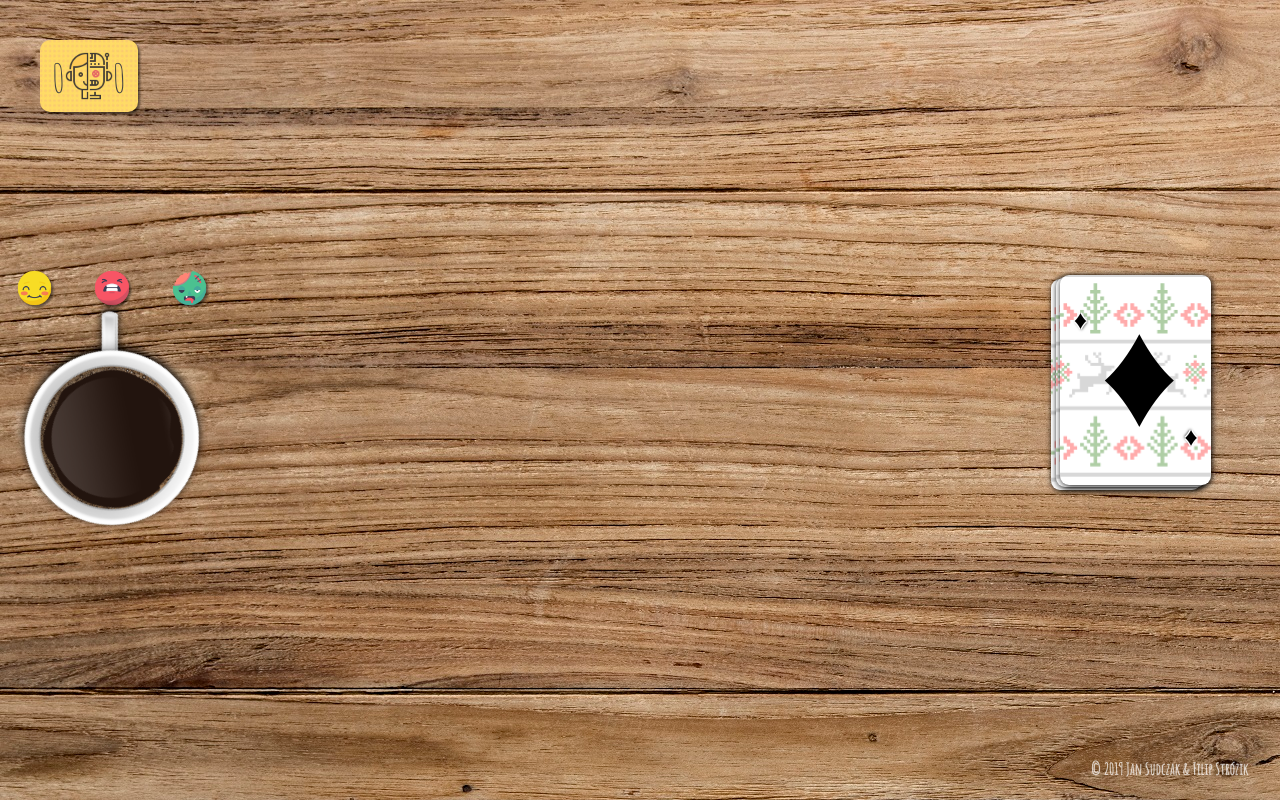
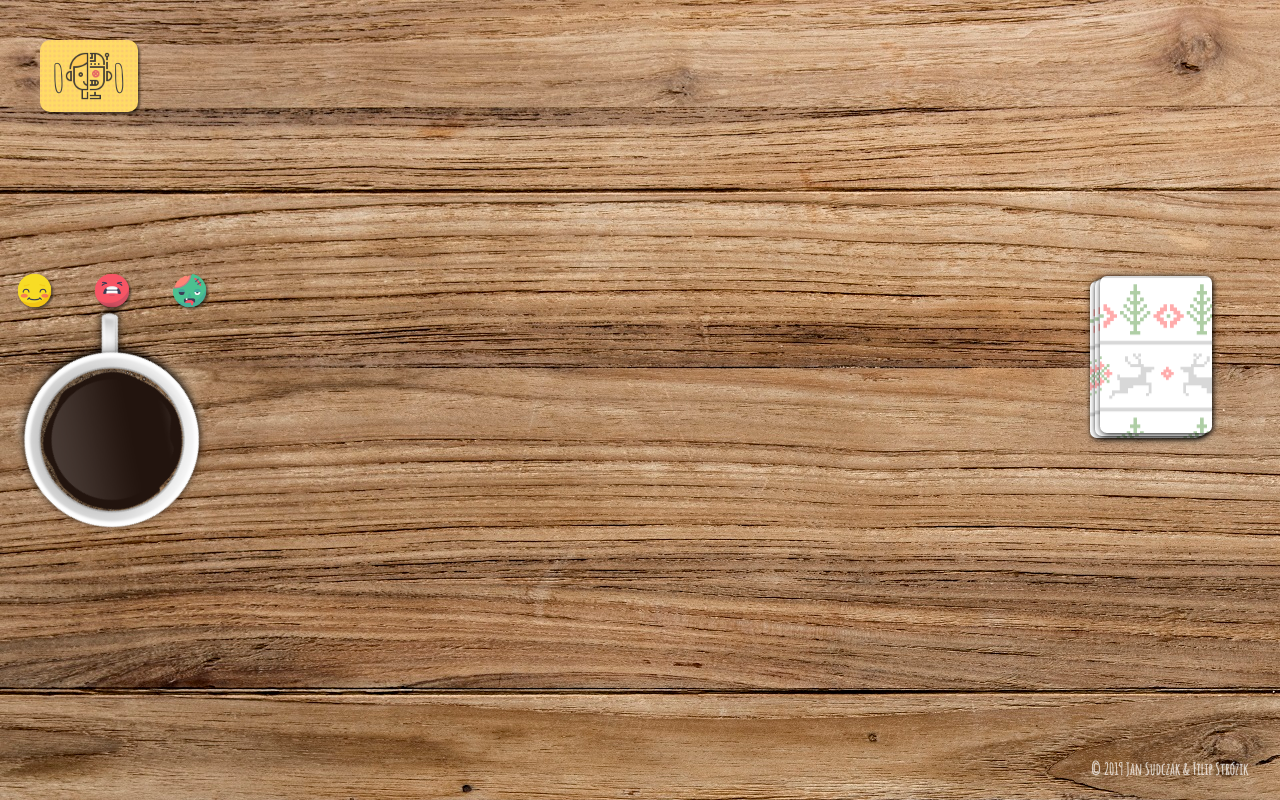
Before and after one commit to parostatkiem-zz/studia-Ventti, a React (Create React App) app: page / in a window 1280 px wide. Built offline with nearby package versions, Linux system fonts and the light colour scheme.

Commit message:
latest improvements

```diff
--- a/src/App.scss
+++ b/src/App.scss
@@ -1,7 +1,7 @@
 .App {
   text-align: center;
   background-color: #282c34;
-  background-image: url("wood_bg.jpg");
+  background-image: url('wood_bg.jpg');
   width: 100vw;
   height: 100vh;
   color: white;
--- /dev/null
+++ b/src/_variables.scss
@@ -0,0 +1 @@
+$cardSize: 7rem;
--- a/src/components/Card/card.js
+++ b/src/components/Card/card.js
@@ -1,9 +1,9 @@
-import React from "react";
-import "./Card.scss";
-import classNames from "classnames";
+import React from 'react';
+import './Card.scss';
+import classNames from 'classnames';
 
 const Card = ({ value, mark }) => (
-  <div className={classNames("card", { red: mark === 0 || mark === 3 })}>
+  <div className={classNames('card', { red: mark === 0 || mark === 3 })}>
     <span className="value">{GetValueSymbol(value)}</span>
     <span className="mark">{GetMarkSymbol(mark)}</span>
 
@@ -15,26 +15,26 @@ const Card = ({ value, mark }) => (
 );
 
 const GetValueSymbol = value => {
-  if (value === 1) return "A";
+  if (value === 1) return 'A';
   if (value >= 2 && value <= 10) {
     return value;
   }
-  if (value === 11) return "J";
-  if (value === 12) return "Q";
-  if (value === 13) return "K";
+  if (value === 11) return 'J';
+  if (value === 12) return 'Q';
+  if (value === 13) return 'K';
 };
 const GetMarkSymbol = mark => {
   switch (mark) {
     case 0:
-      return "[";
+      return '[';
     case 1:
-      return "]";
+      return ']';
     case 2:
-      return "{";
+      return '{';
     case 3:
-      return "}";
+      return '}';
     default:
-      return "[";
+      return '';
   }
 };
 
--- a/src/components/Card/card.scss
+++ b/src/components/Card/card.scss
@@ -1,19 +1,19 @@
-$size: 8.5em;
-$labelMargin: 0.08 * $size;
+@import '../../variables';
+$labelMargin: 0.08 * $cardSize;
 
 .card {
   display: inline-block;
   margin: 0.3em;
   font-family: CardFont;
-  width: $size;
-  height: 1.4 * $size;
-  border-radius: 0.06 * $size;
-  background-image: url("christmas-colour.png");
+  width: $cardSize;
+  height: 1.4 * $cardSize;
+  border-radius: 0.06 * $cardSize;
+  background-image: url('christmas-colour.png');
   background-size: auto;
   background-color: white;
   color: black;
   position: relative;
-  font-size: 0.13 * $size;
+  font-size: 0.13 * $cardSize;
   filter: drop-shadow(1px 1px 3px black);
   cursor: pointer;
   user-select: none;
@@ -25,7 +25,7 @@ $labelMargin: 0.08 * $size;
 
 @font-face {
   font-family: CardFont;
-  src: url("../../fonts/CARD.TTF");
+  src: url('../../fonts/CARD.TTF');
 }
 
 %cornerLabel {
@@ -52,11 +52,11 @@ $labelMargin: 0.08 * $size;
 
 .mark {
   @extend %cornerLabel;
-  top: $labelMargin + 0.15 * $size;
+  top: $labelMargin + 0.15 * $cardSize;
 
   &.inverse {
     right: $labelMargin;
-    bottom: $labelMargin + 0.15 * $size;
+    bottom: $labelMargin + 0.15 * $cardSize;
   }
 }
 
@@ -64,5 +64,5 @@ $labelMargin: 0.08 * $size;
   position: absolute;
   top: 18%;
   left: 21%;
-  font-size: 0.7 * $size;
+  font-size: 0.7 * $cardSize;
 }
--- a/src/components/Switcher/Switcher.scss
+++ b/src/components/Switcher/Switcher.scss
@@ -1,15 +1,13 @@
+@import '../../variables';
 .switcher {
   grid-column: 1;
   grid-row: 2;
   grid-gap: 2em;
-  left: 0;
-  top: 40vh;
+
   display: grid;
-  width: 100%;
-
+  height: $cardSize;
   .mug {
     width: 100%;
-
     transition: 1s;
     filter: drop-shadow(2px 2px 4px black);
   }
```
Also changed, not shown: 1 other file (tests, documents, lock files or other folders).
